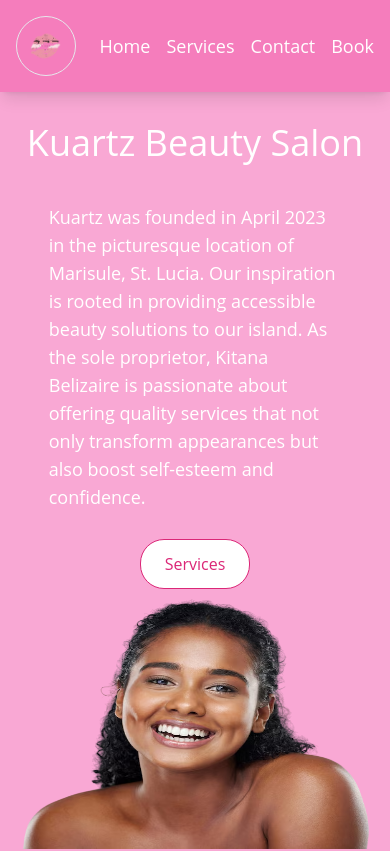
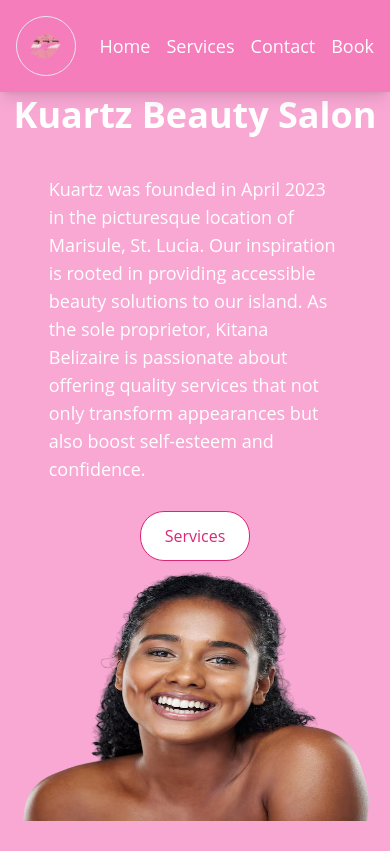
Before and after one commit to MariooY2/Redditfreelance2, a Next.js app: page / in a window 390 px wide. Shown: the top 851 px of the page. Built offline with nearby package versions, Linux system fonts and the light colour scheme.

Commit message:
fixed font weight

```diff
--- a/app/_components/Body.js
+++ b/app/_components/Body.js
@@ -2,7 +2,7 @@ import Image from "next/image";
 import Link from "next/link";
 function Body() {
   return (
-      <div className="lg:mt-20 mt-16 w-full h-screen flex  flex-wrap-reverse md:flex-nowrap justify-center">
+      <div className="lg:mt-20 mt-9 w-full h-screen flex  flex-wrap-reverse md:flex-nowrap justify-center">
         <div className="w-full md:w-1/2 flex justify-center items-center">
           <div className="w-full lg:h-5/6 md:h-[70vh] h-[30vh] relative flex justify-center sm:mt-0 mt-[-100px]">
             <Image
@@ -16,7 +16,7 @@ function Body() {
         </div>
         <div className=" w-full md:w-1/2 flex flex-col justify-center items-center lg:gap-36 gap-10 text-white">
 
-          <h1 className="lg:text-7xl text-4xl">
+          <h1 className=" font-bold lg:text-7xl text-4xl">
             Kuartz Beauty Salon
           </h1>
           <div className="flex flex-col justify-center items-center gap-3  lg:w-full w-3/4">
```
